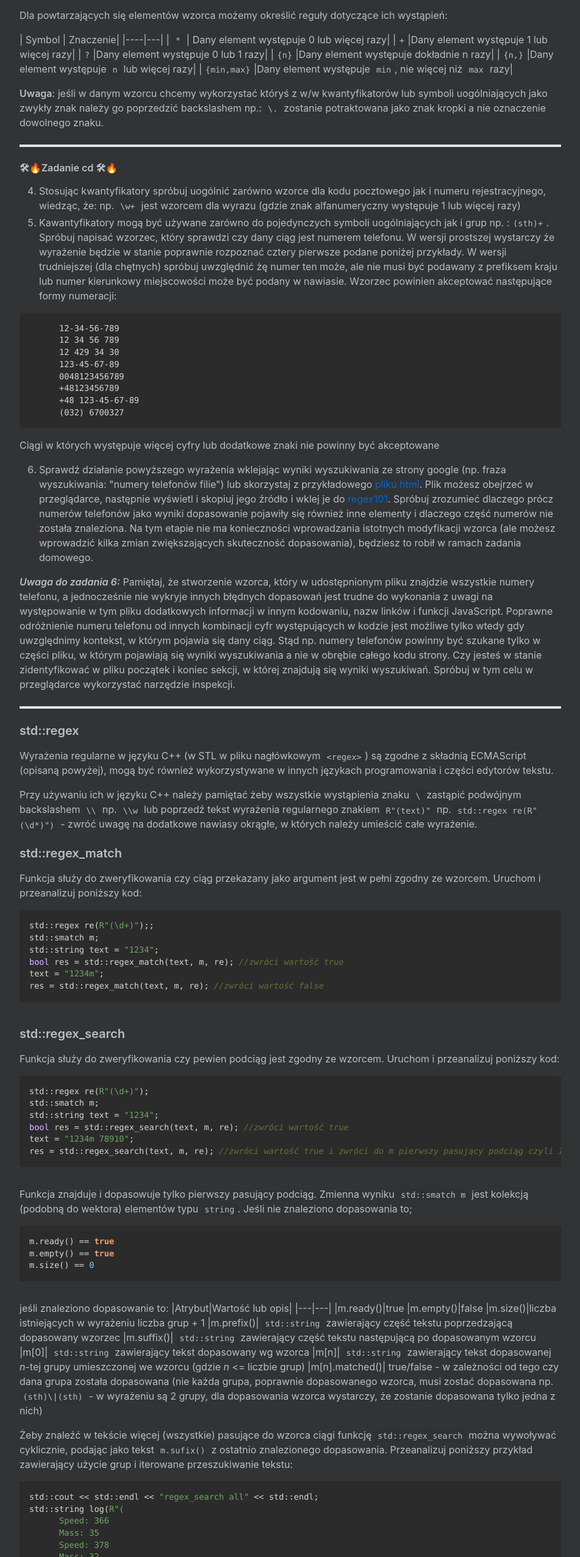
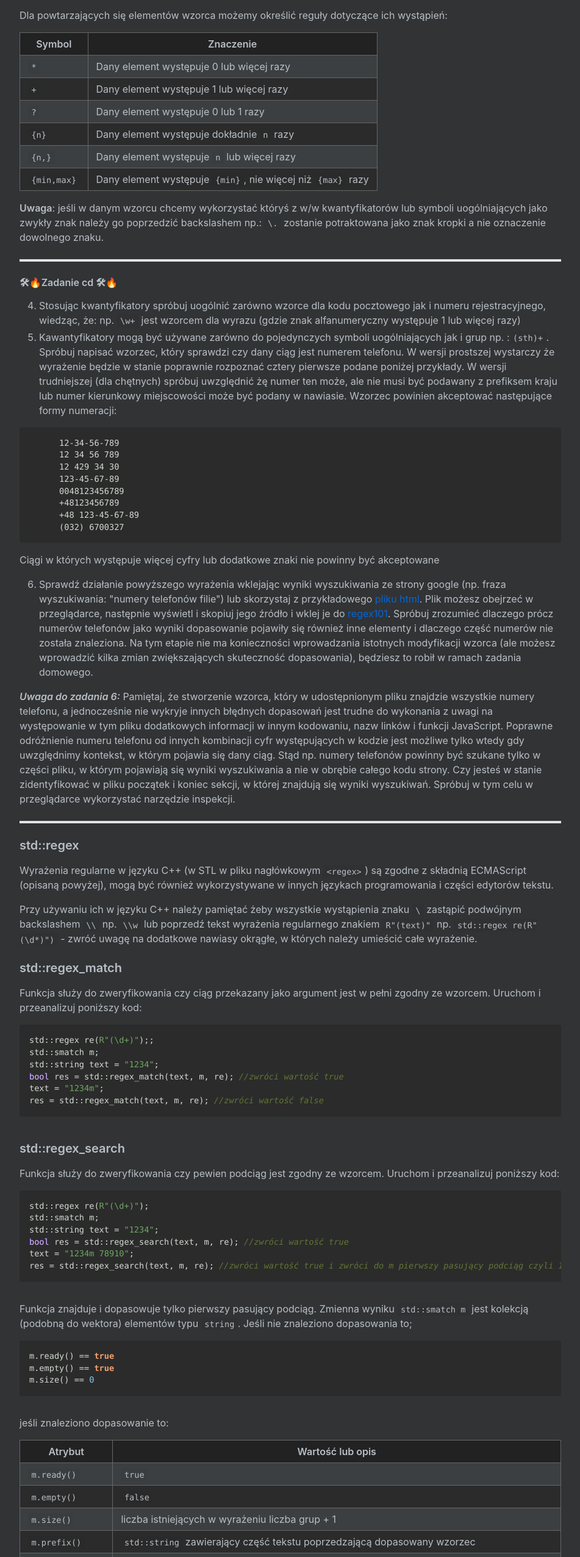
Before and after one commit to RubyNaxela/PSiO, a plain HTML site: page instrukcja4.html in a window 1280 px wide. Shown: the part 1545-4098 px from the top of the page at 61% size, without its empty margins (164-1115 px from the left). Drawn offline with Linux system fonts and the light colour scheme.

Commit message:
Update instrukcja4.html

```diff
--- a/instrukcja4.html
+++ b/instrukcja4.html
@@ -388,12 +388,40 @@
     <hr>
     <h3 id="kwantyfikatory">Kwantyfikatory</h3>
     <p>Dla powtarzających się elementów wzorca możemy określić reguły dotyczące ich wystąpień:</p>
-    <p>| Symbol | Znaczenie| |----|---| | <code>*</code> | Dany element występuje 0 lub więcej razy|
-      |<code>+</code>|Dany element występuje 1 lub więcej razy| |<code>?</code>|Dany element występuje 0 lub 1 razy|
-      |<code>{n}</code>|Dany element występuje dokładnie n razy| |<code>{n,}</code>|Dany element występuje
-      <code>n</code> lub więcej razy| |<code>{min,max}</code>|Dany element występuje <code>min</code>, nie więcej niż
-      <code>max</code> razy|
-    </p>
+    <table>
+      <thead>
+        <tr class="header">
+          <th>Symbol</th>
+          <th>Znaczenie</th>
+        </tr>
+      </thead>
+      <tbody>
+        <tr class="odd">
+          <td><code>*</code></td>
+          <td>Dany element występuje 0 lub więcej razy</td>
+        </tr>
+        <tr class="even">
+          <td><code>+</code></td>
+          <td>Dany element występuje 1 lub więcej razy</td>
+        </tr>
+        <tr class="odd">
+          <td><code>?</code></td>
+          <td>Dany element występuje 0 lub 1 razy</td>
+        </tr>
+        <tr class="even">
+          <td><code>{n}</code></td>
+          <td>Dany element występuje dokładnie <code>n</code> razy</td>
+        </tr>
+        <tr class="odd">
+          <td><code>{n,}</code></td>
+          <td>Dany element występuje <code>n</code> lub więcej razy</td>
+        </tr>
+        <tr class="even">
+          <td><code>{min,max}</code></td>
+          <td>Dany element występuje <code>{min}</code>, nie więcej niż <code>{max}</code> razy</td>
+        </tr>
+      </tbody>
+    </table>
     <p><strong>Uwaga</strong>: jeśli w danym wzorcu chcemy wykorzystać któryś z w/w kwantyfikatorów lub symboli
       uogólniających jako zwykły znak należy go poprzedzić backslashem np.: <code>\.</code> zostanie potraktowana jako
       znak kropki a nie oznaczenie dowolnego znaku.</p>
@@ -481,15 +509,55 @@
 <span id="cb4-2"><a href="http://jug.put.poznan.pl/lab-psio/Lab%2004%20-%20Pliki,%20wyra%bfenia%20regularne.html#cb4-2" aria-hidden="true" tabindex="-1"></a>m.empty() == <span class="kw">true</span></span>
 <span id="cb4-3"><a href="http://jug.put.poznan.pl/lab-psio/Lab%2004%20-%20Pliki,%20wyra%bfenia%20regularne.html#cb4-3" aria-hidden="true" tabindex="-1"></a>m.size() == <span class="dv">0</span></span></code></pre>
     </div>
-    <p>jeśli znaleziono dopasowanie to: |Atrybut|Wartość lub opis| |---|---| |m.ready()|true |m.empty()|false
-      |m.size()|liczba istniejących w wyrażeniu liczba grup + 1 |m.prefix()| <code>std::string</code> zawierający część
-      tekstu poprzedzającą dopasowany wzorzec |m.suffix()| <code>std::string</code> zawierający część tekstu następującą
-      po dopasowanym wzorcu |m[0]| <code>std::string</code> zawierający tekst dopasowany wg wzorca |m[n]|
-      <code>std::string</code> zawierający tekst dopasowanej <em>n</em>-tej grupy umieszczonej we wzorcu (gdzie
-      <em>n</em> &lt;= liczbie grup) |m[n].matched()| true/false - w zależności od tego czy dana grupa została
-      dopasowana (nie każda grupa, poprawnie dopasowanego wzorca, musi zostać dopasowana np. <code>(sth)\|(sth)</code> -
-      w wyrażeniu są 2 grupy, dla dopasowania wzorca wystarczy, że zostanie dopasowana tylko jedna z nich)
-    </p>
+    <p>jeśli znaleziono dopasowanie to:</p>
+    <table>
+      <thead>
+        <tr class="header">
+          <th>Atrybut</th>
+          <th>Wartość lub opis</th>
+        </tr>
+      </thead>
+      <tbody>
+        <tr class="odd">
+          <td><code>m.ready()</code></td>
+          <td><code>true</code></td>
+        </tr>
+        <tr class="even">
+          <td><code>m.empty()</code></td>
+          <td><code>false</code></td>
+        </tr>
+        <tr class="odd">
+          <td><code>m.size()</code></td>
+          <td>liczba istniejących w wyrażeniu liczba grup + 1</td>
+        </tr>
+        <tr class="even">
+          <td><code>m.prefix()</code></td>
+          <td><code>std::string</code> zawierający część tekstu poprzedzającą dopasowany wzorzec</td>
+        </tr>
+        <tr class="odd">
+          <td><code>m.sufhix()</code></td>
+          <td><code>std::string</code> zawierający część tekstu następującą po dopasowanym wzorcu</td>
+        </tr>
+        <tr class="even">
+          <td><code>m[0]</code></td>
+          <td><code>std::string</code> zawierający tekst dopasowany wg wzorca</td>
+        </tr>
+        <tr class="odd">
+          <td><code>m[n]</code></td>
+          <td><code>std::string</code> zawierający tekst dopasowanej <em>n</em>-tej grupy umieszczonej we wzorcu (gdzie
+            <em>n</em> &lt;= liczbie grup)
+          </td>
+        </tr>
+        <tr class="even">
+          <td><code>m[n].matched()</code></td>
+          <td>true/false - w zależności od tego czy dana grupa została
+            dopasowana (nie każda grupa, poprawnie dopasowanego wzorca, musi zostać dopasowana np.
+            <code>(sth)\|(sth)</code> -
+            w wyrażeniu są 2 grupy, dla dopasowania wzorca wystarczy, że zostanie dopasowana tylko jedna z nich)
+          </td>
+        </tr>
+      </tbody>
+    </table>
     <p>Żeby znaleźć w tekście więcej (wszystkie) pasujące do wzorca ciągi funkcję <code>std::regex_search</code> można
       wywoływać cyklicznie, podając jako tekst <code>m.sufix()</code> z ostatnio znalezionego dopasowania. Przeanalizuj
       poniższy przykład zawierający użycie grup i iterowane przeszukiwanie tekstu:</p>
```
